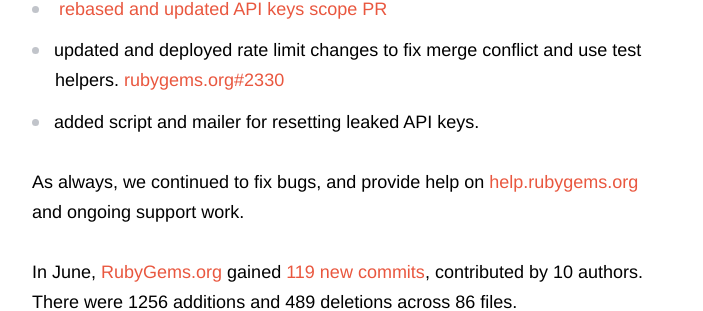
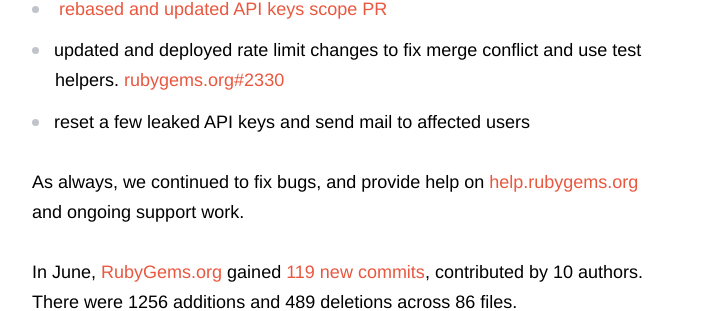
Before and after one commit to rubygems/rubygems.github.io, a Jekyll site: the page built from _posts/2020-07-15-june-rubygems-update.md, in a window 1280 px wide and 900 px high, scrolled down 2066 px. Shown: the part 148-459 px from the top of the window, without its empty margins (438-1141 px from the left). Built offline with Jekyll 4.4.1, drawn with Linux system fonts in a browser that asks for light colours; comment, search, counter and statistics services are not loaded.

Commit message:
Update _posts/2020-07-15-june-rubygems-update.md
Co-authored-by: Aditya Prakash <aditya.prakash132@gmail.com>

```diff
--- a/_posts/2020-07-15-june-rubygems-update.md
+++ b/_posts/2020-07-15-june-rubygems-update.md
@@ -42,7 +42,7 @@
 - [rebased and updated API keys scope PR](https://github.com/rubygems.org/pull/1962)
 
 - updated and deployed rate limit changes to fix merge conflict and use test helpers. [rubygems.org#2330](https://github.com/rubygems.org/pull/2330)
-- added script and mailer for resetting leaked API keys.
+- reset a few leaked API keys and send mail to affected users
 
 As always, we continued to fix bugs, and provide help on [help.rubygems.org](https://help.rubygems.org) and ongoing support work.
 
```
